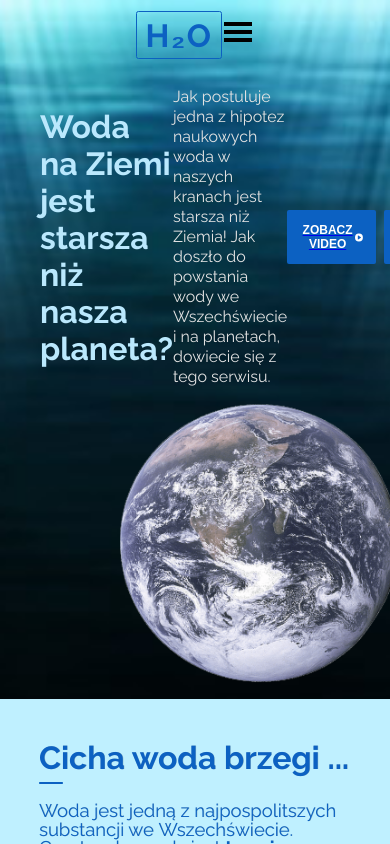
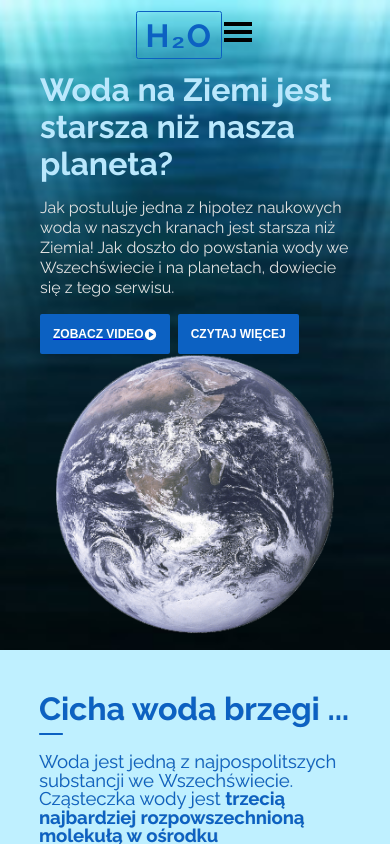
Before and after one commit to AdamBabinicz/woda, a React (Create React App) app: page / in a window 390 px wide. Built offline with nearby package versions, Linux system fonts and the light colour scheme.

Commit message:
kula na środku

```diff
--- a/src/styles/sections/Starter.scss
+++ b/src/styles/sections/Starter.scss
@@ -54,9 +54,7 @@
       grid-template-columns: 1fr;
       .content {
         margin-right: 0;
-        display: flex;
-        justify-content: center;
-        align-items: center;
+
         h1 {
           font-size: 4rem;
         }
@@ -66,7 +64,11 @@
         }
       }
       .image {
-        margin-left: 2rem;
+        // margin-left: 2rem;
+        display: flex;
+        justify-content: center;
+        align-items: center;
+
         img {
           // height: 25rem;
           // width: 25rem;
```
